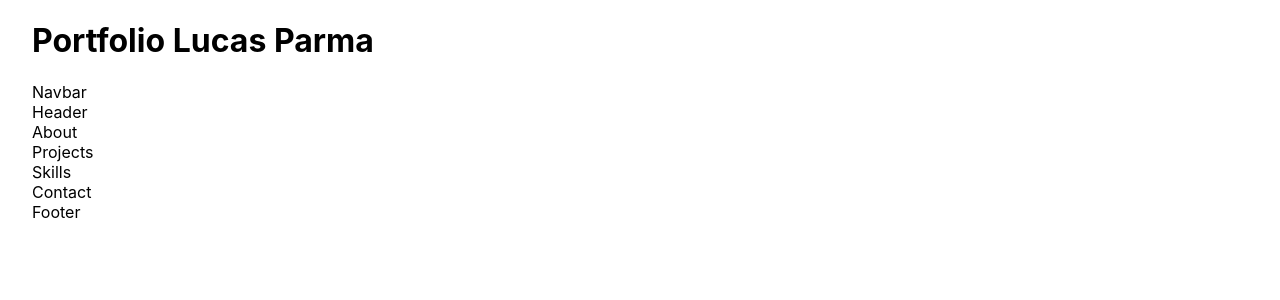
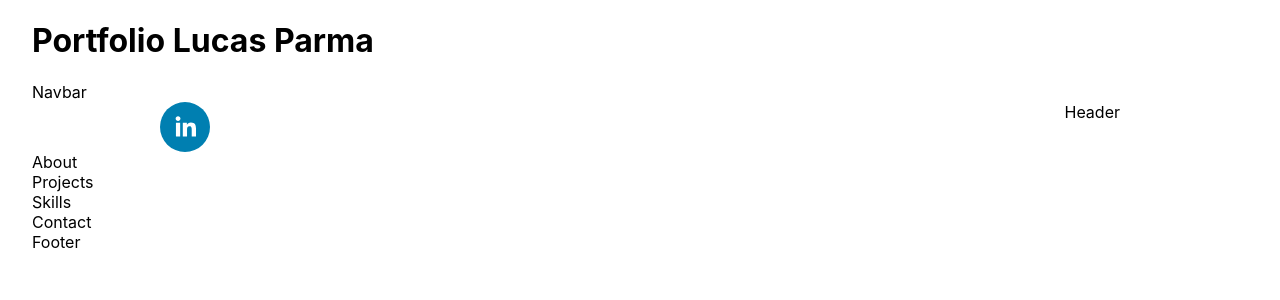
Before and after one commit to parmaps/lucasparma, a Next.js app: page / in a window 1280 px wide. Shown: the top 300 px of the page. Built offline with nearby package versions, Linux system fonts and the light colour scheme.

Commit message:
header: social icons + framer motion

```diff
--- a/container/Header/Header.tsx
+++ b/container/Header/Header.tsx
@@ -1,10 +1,48 @@
 import React from "react";
 import "./Header.module.scss";
+import { SocialIcon } from "react-social-icons";
+import { Box, Flex, Spacer } from "@chakra-ui/react";
+import { motion } from "framer-motion";
 
 type Props = {};
 
 function Header({}: Props) {
-  return <div>Header</div>;
+  return (
+    <Flex maxW="960px" mx="auto" px="auto">
+      <Box
+        as={motion.div}
+        initial={{ x: -500, opacity: 0, scale: 0.5 }}
+        animate={{ x: 0, opacity: 1, scale: 1 }}
+        transition="1.5s ">
+        {/* Social Icons */}
+        <SocialIcon
+          url="https://www.linkedin.com/in/lucas-parma/"
+          fgColor="white"
+        />
+        <SocialIcon
+          url="https://github.com/parmaps/"
+          fgColor="white"
+          bgColor="transparent"
+        />
+      </Box>
+      <Spacer />
+      <Box
+        as={motion.div}
+        initial={{ x: 500, opacity: 0, scale: 0.75 }}
+        animate={{ x: 0, opacity: 1, scale: 1 }}
+        transition="1.5s ">
+        Header
+      </Box>
+
+      {/* <Flex>
+        <SocialIcon
+          network="email"
+          fgColor="white"
+          bgColor="transparent"
+        />
+      </Flex> */}
+    </Flex>
+  );
 }
 
 export default Header;
--- a/package.json
+++ b/package.json
@@ -20,6 +20,7 @@
     "react": "18.2.0",
     "react-dom": "18.2.0",
     "react-icons": "^4.4.0",
+    "react-social-icons": "^5.15.0",
     "sass": "^1.55.0"
   },
   "devDependencies": {
```
Also changed, not shown: 1 other file (tests, documents, lock files or other folders).
